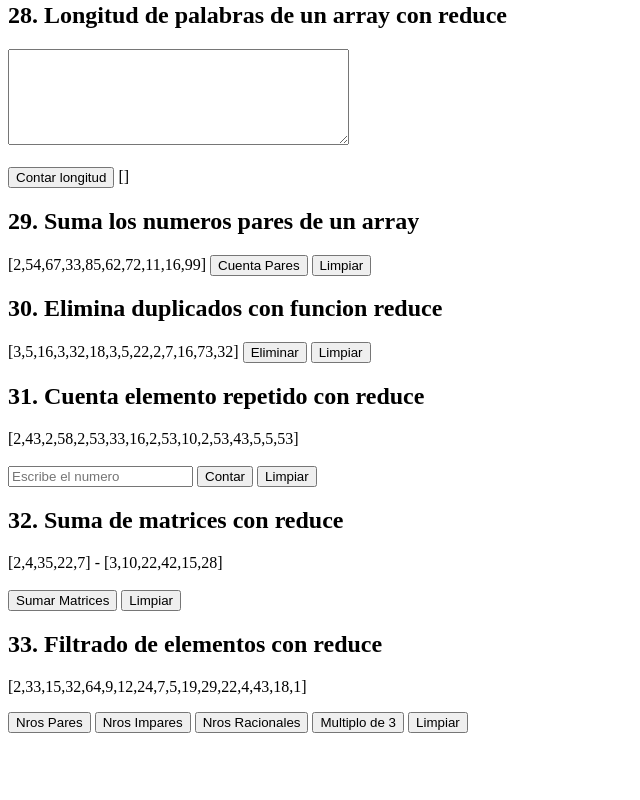
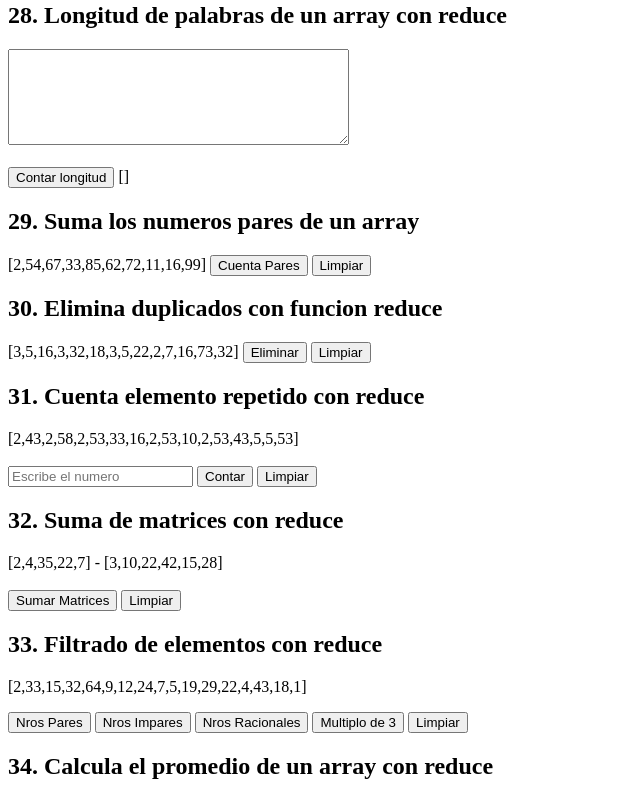
Before and after one commit to matiasmoscone1/practica-ejercicios-logica-programacion-react, a React (Vite) app: page / in a window 1280 px wide. Shown: the part 5028-5828 px from the top of the page, without its empty margins (0-640 px from the left). Before the commit the page ends 5777 px from the top, so only its background shows below. Built offline with nearby package versions, Linux system fonts and the light colour scheme.

Commit message:
Agregando ejercicio 34

```diff
--- a/src/App.jsx
+++ b/src/App.jsx
@@ -32,6 +32,7 @@ import DuplicadosReduce from './ejercicios/DuplicadosReduce';
 import CuentaElementoReduce from './ejercicios/CuentaElementoReduce';
 import SumaMatricesReduce from './ejercicios/SumaMatricesReduce';
 import FiltraElementosReduce from './ejercicios/FiltraElementosReduce';
+import CalcularPromedioReduce from './ejercicios/CalculoPromedioReduce';
 
 function App() {
 
@@ -74,6 +75,8 @@ function App() {
     <CuentaElementoReduce />
     <SumaMatricesReduce />
     <FiltraElementosReduce />
+    <CalcularPromedioReduce />
+
 
 
     </>
--- /dev/null
+++ b/src/ejercicios/CalculoPromedioReduce.jsx
@@ -0,0 +1,22 @@
+
+
+//34. Calcular el promedio: Dado un arreglo de números, utiliza reduce para calcular
+//el promedio de los valores en el arreglo.
+
+
+const CalcularPromedioReduce = () => {
+
+
+    return(<>
+    <div>
+        <h2>34. Calcula el promedio de un array con reduce</h2>
+
+
+
+    </div>
+    </>)
+
+
+}
+
+export default CalcularPromedioReduce;
```
